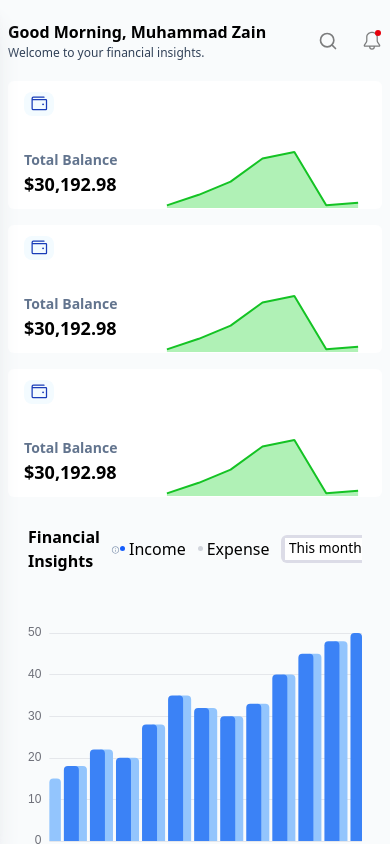
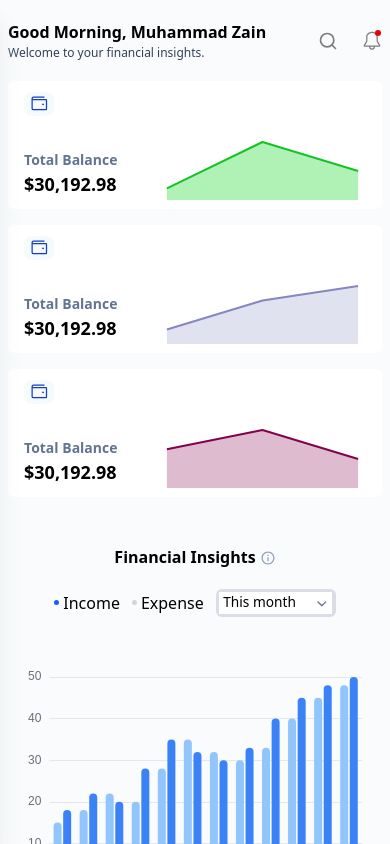
Before and after one commit to zainkhokhar1/SpendWise-WebApp-Latest, a React (Vite) app: page / in a window 390 px wide. Built offline with nearby package versions, Linux system fonts and the light colour scheme.

Commit message:
add responsive chart handling and enhance Card component with trend detection

```diff
--- a/src/charts.data.js
+++ b/src/charts.data.js
@@ -52,3 +52,48 @@ export const expensePieData = [
         }
     }
 ]
+
+// here data needed for the card's dispaly component
+// for X-axis an array for the x-axis which will be months or days  years what the user available data is
+// the actual data will be sent with the  series data array which will be amount of money the user got or increased
+// make sure to use rgba colors only for the area
+
+
+export const cardData2 = [
+    {
+        xAxis: {
+            data: ['Jan', 'Feb', 'Mar']
+        },
+        series: {
+            data: [20,60,80],
+            lineColor: 'rgba(132, 135, 193, 1)',
+            areaColor: 'rgba(132, 135, 193, 0.34)',
+        }
+    }
+]
+
+export const cardData1 = [
+    {
+        xAxis: {
+            data: ['Jan', 'Feb', 'Mar']
+        },
+        series: {
+            data: [40,200,100],
+            lineColor: 'rgba(20, 195, 36, 1)',
+            areaColor: 'rgba(20, 213, 38, 0.48)',
+        }
+    }
+]
+
+export const cardData3 = [
+    {
+        xAxis: {
+            data: ['Jan', 'Feb', 'Mar'],
+        },
+        series: {
+            data: [40,60,30],
+            lineColor: 'rgba(132, 2, 77, 1)',
+            areaColor: 'rgba(132, 2, 77, 0.38)',
+        }
+    }
+]
--- a/src/components/Card.jsx
+++ b/src/components/Card.jsx
@@ -3,9 +3,30 @@ import React from 'react'
 import { PiWallet } from "react-icons/pi";
 import CardChart from './charts/CardChart';
 
-const Card = () => {
+
+const Card = ({ data, index }) => {
+
+    // function to check for the increase in the trend or decrease in the trend
+    // const increasing = [];
+    // const Increasing = data.map((singleData, index) => {
+    //     let values = singleData?.series?.data;
+    //     return values.map((oneValue, index) => {
+    //         if (values[values?.length - 2] < values[values?.length - 1]) {
+    //             return true;
+    //         }
+    //     })
+    // });
+    const Increasing = data.map((singleData) => {
+        let values = singleData?.series?.data;
+        // Ensure there are at least two values to compare
+        if (values && values.length > 1) {
+            return values[values.length - 2] < values[values.length - 1]; // Check if last value is greater than the second last
+        }
+        return false;
+    });
+
     return (
-        <div className=' flex justify-baseline h-32 pl-4 py-[3px] bg-white max-[1330px]:col-span-6 max-[840px]:col-span-6 min-lg:col-span-2 col-span-6 rounded-md hover:shadow shadow-gray-100 duration-200 cursor-pointer'>
+        <div className=' flex justify-baseline h-32 pl-4 py-[3px] bg-white min-[850px]:col-span-2 max-[800px]:col-span-6 max-md:col-span-6 col-span-6 rounded-md hover:shadow shadow-gray-100 duration-200 cursor-pointer'>
 
             <div className='w-1/2 flex flex-col h-full justify-between py-2 '>
 
@@ -25,8 +46,8 @@ const Card = () => {
             </div>
 
             {/* graph showing section  */}
-            <section className='w-full min-h-32 pt-16'>
-                <CardChart />
+            <section className='w-full min-h-32 pt-14'>
+                <CardChart data={data} index={index} isIncrease={Increasing} />
             </section>
 
         </div>
--- a/src/components/Siderbar.jsx
+++ b/src/components/Siderbar.jsx
@@ -87,7 +87,7 @@ const Siderbar = () => {
                 <div className='flex group items-center pl-2 h-full pt-1 border border-transparent border-t-slate-200 w-full cursor-pointer hover:bg-slate-100 duration-200 '>
 
                     <div className='w-10 pt-[2px]'>
-                        <img class="inline-block size-9 rounded-full ring-2 ring-white" src="https://img.freepik.com/premium-photo/3d-avatar-boy-character_914455-603.jpg" alt="" />
+                        <img className="inline-block size-9 rounded-full ring-2 ring-white" src="https://img.freepik.com/premium-photo/3d-avatar-boy-character_914455-603.jpg" alt="" />
                     </div>
                     <div className='flex items-start flex-col pl-2 pt-1'>
                         <span className='text-[14px] line-clamp-1 w-28'>
--- a/src/components/charts/CardChart.jsx
+++ b/src/components/charts/CardChart.jsx
@@ -1,18 +1,33 @@
 import React, { useEffect, useRef } from 'react';
 import * as echarts from 'echarts';
 
-const CardChart = ({ data }) => {
+const CardChart = ({ data, index, isIncrease }) => {
+
 
     const cardChartRef = useRef(null);
 
+    const handleResize = () => {
+        if (cardChartRef.current) {
+            const chartInstance = echarts.getInstanceByDom(cardChartRef.current);
+            if (chartInstance) {
+                chartInstance.resize();
+            }
+        }
+    }
+
     useEffect(() => {
-        const chart = echarts.init(cardChartRef.current);
+        let chartInstance = echarts.getInstanceByDom(cardChartRef.current);
+
+        if (!chartInstance) {
+            chartInstance = echarts.init(cardChartRef.current);
+        }
 
         const option = {
             xAxis: {
                 type: 'category',
                 boundaryGap: false,
-                data: ['Mon', 'Tue', 'Wed', 'Thu', 'Fri', 'Sat', 'Sun'],
+                // data: ['Mon', 'Tue', 'Wed', 'Thu', 'Fri', 'Sat', 'Sun'],
+                data: data[index]?.xAxis?.data,
                 show: false
             },
             yAxis: {
@@ -22,35 +37,44 @@ const CardChart = ({ data }) => {
             series: [
                 {
                     symbol: 'none',
-                    data: [40, 200, 400, 750, 850, 40, 80],
+                    data: [40, 200, 400, 750, 850, 405, 800],
+                    data: data[index]?.series?.data,
                     type: 'line',
                     areaStyle: {},
                     label: {
                         show: false
                     },
                     lineStyle: {
-                        color: 'rgba(20, 195, 36, 1)',
+                        color: data[index]?.series?.lineColor,
                     },
                     areaStyle: {
-                        color: 'rgba(20, 213, 38, 0.48)'
+                        color: data[index]?.series?.areaColor,
                     }
                 }
             ]
         };
 
-        chart.setOption(option);
+        chartInstance.setOption(option);
 
         // Make sure to resize on window resize
-        window.addEventListener('resize', () => chart.resize());
+        window.addEventListener('resize', handleResize);
 
         return () => {
-            window.removeEventListener('resize', () => chart.resize());
-            chart.dispose();
+            window.removeEventListener('resize', handleResize);
+            chartInstance.dispose();
         };
 
-    }, [data]);
+    }, []);
 
-    return <div ref={cardChartRef} className='w-full h-full'></div>;
+    return <div ref={cardChartRef} className='w-full h-full relative'>
+        {
+            isIncrease ? <span className='absolute -top-3'>
+
+            </span> : <span>
+
+            </span>
+        }
+    </div>;
 }
 
 export default CardChart;
--- a/src/components/charts/FinancialChart.jsx
+++ b/src/components/charts/FinancialChart.jsx
@@ -1,12 +1,14 @@
-import React, { useEffect, useRef } from "react";
+import React, { useEffect, useRef, useState } from "react";
 import * as echarts from "echarts";
 
-const FinancialChart = () => {
+const FinancialChart = ({ data }) => {
   const chartRef = useRef(null);
+  const [windowSize, setWindowSize] = useState(window.innerWidth < 600);
+  // this will be true only when there is less than 768px md devices.
 
   useEffect(() => {
     const chart = echarts.init(chartRef.current);
-    // console.log(chartRef.current)
+
 
     const option = {
       grid: { left: "0%", right: "0%", bottom: "0%", containLabel: true },
@@ -27,17 +29,17 @@ const FinancialChart = () => {
           name: "Previous Month",
           type: "bar",
           data: [15, 18, 22, 20, 28, 35, 32, 30, 33, 40, 45, 48],
-          barWidth: 15,
           color: "#93C5FD", // Light blue bars
           itemStyle: { borderRadius: [4, 4, 0, 0] },
+          barWidth: windowSize ? 8 : 17
         },
         {
           name: "Current Month",
           type: "bar",
           data: [18, 22, 20, 28, 35, 32, 30, 33, 40, 45, 48, 50],
-          barWidth: 15,
           color: "#3B82F6", // Dark blue bars
           itemStyle: { borderRadius: [4, 4, 0, 0] },
+          barWidth: windowSize ? 8 : 17
         },
       ],
     };
@@ -52,8 +54,16 @@ const FinancialChart = () => {
       chart.dispose();
     };
 
-    return () => chart.dispose();
-  }, []);
+    const windowChange = () => {
+      if (window.innerWidth < 600) {
+        setWindowSize(true);
+      }
+      else {
+        setWindowSize(window.innerWidth > 600);
+      }
+    }
+    return () => { chart.dispose(); window.removeEventListener('resize', windowChange); }
+  }, [windowSize]);
 
   return <div ref={chartRef} className="w-full h-full"></div>;
 };
--- a/src/screens/Dashboard.jsx
+++ b/src/screens/Dashboard.jsx
@@ -8,6 +8,8 @@ import PieComponentButton from '../components/PieComponentButton';
 import { incomePieData, expensePieData } from '../charts.data';
 import { IoMdInformationCircleOutline } from "react-icons/io";
 import { IoIosArrowDown } from "react-icons/io";
+import { cardData1, cardData2, cardData3 } from '../charts.data.js'
+
 
 const Dashboard = () => {
   const [isEpense, setIsExpense] = useState(false);
@@ -15,35 +17,39 @@ const Dashboard = () => {
   const [option, setOption] = useState('This month');
   const [showBarExpense, setShowBarExpense] = useState(false);
 
-  console.log(showOptions)
+  const data = [...cardData1, ...cardData2, ...cardData3];
+
   return (
-    <div className='w-full bg-[#F9FBFC] pl-8 md:ml-52 pr-7 max-lg:pl-2 max-lg:pr-2 max-[350px]:pl-1 max-[350px]:pr-1 z-50'>
+    <div className='w-full bg-[#F9FBFC] pl-8 md:ml-52 pr-7 max-lg:pl-2 max-lg:pr-2 max-[350px]:pl-1 max-[350px]:pr-1 '>
       <Navbar />
 
       <div className='grid grid-cols-6 w-full lg:gap-7'>
 
         {/* cards section */}
         <section className='col-span-6 grid grid-cols-6 gap-4 h-fit'>
-          <Card />
-          <Card />
-          <Card />
+          {
+            data.map((oneData, key) => <Card key={key} data={data} index={key} />)
+          }
         </section>
 
         {/* financial insights section (bar chart) */}
         <section className='col-span-6 px-5 h-72 mt-7 lg:mt-0 lg:h-80 lg:col-span-4 '>
 
           {/* for the options of the chart */}
-          <div className='flex items-center justify-between h-fit overflow-hidden'>
+          <div className='flex flex-col md:flex-row items-center justify-between h-fit'>
+
             {/* first div */}
             <div className='flex items-center gap-1'>
-              <span className='font-semibold'>
+              <span className='font-semibold text-nowrap my-5 sm:my-0'>
                 Financial Insights
               </span>
               {/* icon */}
               <IoMdInformationCircleOutline className='mt-[1px] text-slate-400' />
             </div>
+
             {/* 2nd div */}
             <div className='flex items-center gap-3'>
+
               <div className='flex items-center gap-1 cursor-pointer' onClick={(() => { setShowBarExpense(false); })}>
                 <span className={`${showBarExpense ? "bg-gray-300" : "bg-blue-600"} rounded-full w-[5px] h-[5px]`}></span>
                 <span>
@@ -56,20 +62,22 @@ const Dashboard = () => {
                   Expense
                 </span>
               </div>
+
               {/* drop down here */}
               <div className='px-0 py-[2.6px] rounded-md w-[120px] flex justify-center bg-[#dcdce7] hover:bg-[#d6d6db] cursor-pointer group relative' onClick={() => setShowOptions(true)} >
 
-                <div className='flex items-center justify-between px-1 gap-1 min-w-[113px] bg-white hover:bg-gray-50 text-[13.7px] pb-[2px]'>
+                <div className='flex items-center justify-between px-1 gap-1 min-w-[113px] bg-white hover:bg-gray-50 text-[13.7px] pb-[2px] '>
                   <span>
                     {
                       option
                     }
                   </span>
                   <IoIosArrowDown className='text-slate-500 group-hover:text-slate-700 duration-200 mt-1' />
+
                 </div>
 
                 {/* absolute div to show the selection option to the user */}
-                <div className={`absolute z-[999] ${showOptions ? "top-7 z-50 left-3" : "hidden"} w-[120px] h-fit flex flex-col bg-white border border-slate-200 rounded-md`} onClick={(e) => {
+                <div className={`absolute z-[999] ${showOptions ? "top-7 left-0" : "hidden"} w-[120px] h-fit flex flex-col bg-white border border-slate-200 rounded-sm`} onClick={(e) => {
                   e.stopPropagation();
                   setShowOptions(false);
                 }}>
@@ -83,8 +91,8 @@ const Dashboard = () => {
                   <div className='text-nowrap hover:bg-slate-50 duration-300 ease-in-out cursor-pointer pt-1 pb-1 px-[6px] text-[14px]' onClick={() => { setOption('Last 1 year'); }}>
                     Last 1 year
                   </div>
+
                 </div>
-
               </div>
             </div>
           </div>
@@ -92,7 +100,7 @@ const Dashboard = () => {
         </section>
 
         {/* pie chart for income and expense percentage */}
-        <section className='lg:col-span-2 sm:col-span-3 col-span-6 min-[600px]:col-span-3 mt-16 xl:mt-0 h-72 min-h-60 min-w-full rounded-md bg-white'>
+        <section className='lg:col-span-2 sm:col-span-3 col-span-6 min-[600px]:col-span-3 mt-28 sm:mt-16 lg:mt-0 h-72 min-h-60 min-w-full rounded-md bg-white'>
           <PieComponentButton isEpense={isEpense} setIsExpense={setIsExpense} />
           {
             isEpense ? <PieChart data={expensePieData} /> : <PieChart data={incomePieData} />
--- a/vite.config.js
+++ b/vite.config.js
@@ -5,4 +5,7 @@ import tailwindcss from '@tailwindcss/vite'
 // https://vite.dev/config/
 export default defineConfig({
   plugins: [react(),tailwindcss(),],
+  server : {
+    host : '0.0.0.0'
+  }
 })
```
